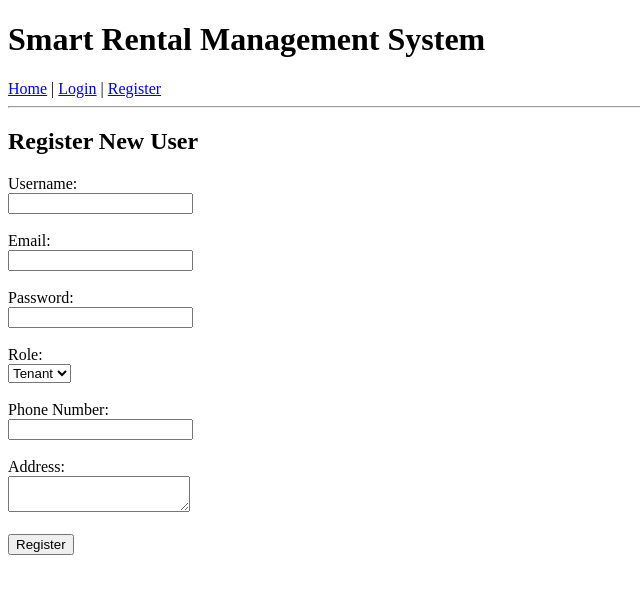
After one commit to simonpaull/G-29-Smart-Rental-Management-System, a Django app: page /register/ in a window 1280 px wide. The commit adds this page. Shown: the top 594 px of the page, without its empty margins (0-640 px from the left). Run offline with Django 5.2, Linux system fonts and the light colour scheme.

Commit message:
Added user registration with role selection

```diff
--- a/core/templates/base.html
+++ b/core/templates/base.html
@@ -21,10 +21,10 @@
             <a href="/profile/">Profile</a> |
             <a href="/logout/">Logout</a>
         {% else %}
-            <a href="/login/">Login</a>
+            <a href="/login/">Login</a> |
+            <a href="/register/">Register</a>
         {% endif %}
     </nav>
-
     <hr>
 
     {% block content %}{% endblock %}
--- /dev/null
+++ b/core/templates/register.html
@@ -0,0 +1,37 @@
+{% extends 'base.html' %}
+
+{% block content %}
+<h2>Register New User</h2>
+
+<form method="POST">
+    {% csrf_token %}
+
+    <label>Username:</label><br>
+    <input type="text" name="username" required><br><br>
+
+    <label>Email:</label><br>
+    <input type="email" name="email" required><br><br>
+
+    <label>Password:</label><br>
+    <input type="password" name="password" required><br><br>
+
+    <label>Role:</label><br>
+    <select name="role" required>
+        <option value="tenant">Tenant</option>
+        <option value="admin">Admin</option>
+    </select><br><br>
+
+    <label>Phone Number:</label><br>
+    <input type="text" name="phone_number"><br><br>
+
+    <label>Address:</label><br>
+    <textarea name="address"></textarea><br><br>
+
+    <button type="submit">Register</button>
+</form>
+
+{% if error %}
+<p style="color:red;">{{ error }}</p>
+{% endif %}
+
+{% endblock %}
--- a/core/urls.py
+++ b/core/urls.py
@@ -9,4 +9,5 @@ urlpatterns = [
     path('tenant-dashboard/', views.tenant_dashboard, name='tenant_dashboard'),
     path('profile/', views.profile_view, name='profile'),
     path('edit-profile/', views.edit_profile, name='edit_profile'),
+    path('register/', views.register_view, name='register'),
 ]
--- a/core/views.py
+++ b/core/views.py
@@ -1,6 +1,8 @@
 from django.shortcuts import render, redirect
 from django.contrib.auth import authenticate, login, logout
 from django.contrib.auth.decorators import login_required
+from django.contrib.auth.models import User
+from .models import Profile
 
 def home(request):
     return render(request, 'home.html')
@@ -55,3 +57,34 @@ def edit_profile(request):
         return redirect('profile')
 
     return render(request, 'edit_profile.html', {'profile': profile})
+
+def register_view(request):
+    if request.method == 'POST':
+        username = request.POST.get('username')
+        email = request.POST.get('email')
+        password = request.POST.get('password')
+        role = request.POST.get('role')
+        phone_number = request.POST.get('phone_number')
+        address = request.POST.get('address')
+
+        if User.objects.filter(username=username).exists():
+            return render(request, 'register.html', {
+                'error': 'Username already exists'
+            })
+
+        user = User.objects.create_user(
+            username=username,
+            email=email,
+            password=password
+        )
+
+        Profile.objects.create(
+            user=user,
+            role=role,
+            phone_number=phone_number,
+            address=address
+        )
+
+        return redirect('login')
+
+    return render(request, 'register.html')
```
